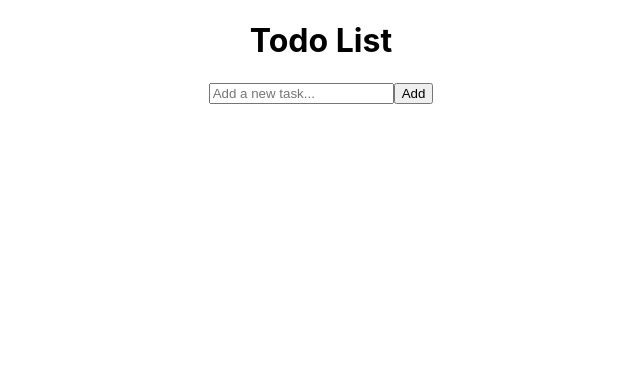
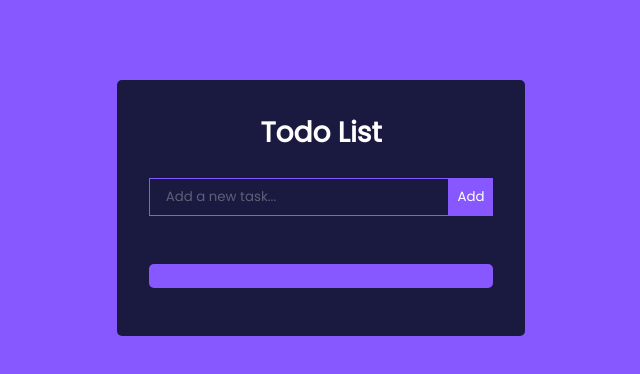
Before and after one commit to cstarr99/mern-todo-list, a React (Create React App) app in the folder client/: page / in a window 1280 px wide. Shown: the top 374 px of the page, without its empty margins (319-959 px from the left). Built offline with nearby package versions, Linux system fonts and the light colour scheme.

Commit message:
added some css styles

```diff
--- a/client/src/App.css
+++ b/client/src/App.css
@@ -1,38 +1,92 @@
+@import url("https://fonts.googleapis.com/css2?family=Poppins&display=swap");
+
+* {
+  font-family: "Poppins", sans-serif;
+  margin: 0;
+  padding: 0;
+  box-sizing: border-box;
+}
+
+body {
+  background: #8758ff;
+  display: flex;
+  justify-content: center;
+  align-items: center;
+}
+
 .App {
   text-align: center;
 }
 
-.App-logo {
-  height: 40vmin;
-  pointer-events: none;
+h1 {
+  color: #fff;
+  margin-bottom: 0.5rem;
+  font-size: 1.75rem;
 }
 
-@media (prefers-reduced-motion: no-preference) {
-  .App-logo {
-    animation: App-logo-spin infinite 20s linear;
-  }
+.TodoWrapper {
+  background: #1a1a40;
+  margin-top: 5rem;
+  padding: 2rem;
+  border-radius: 5px;
 }
 
-.App-header {
-  background-color: #282c34;
-  min-height: 100vh;
-  display: flex;
-  flex-direction: column;
-  align-items: center;
-  justify-content: center;
-  font-size: calc(10px + 2vmin);
-  color: white;
+.TodoForm {
+  width: 100%;
+  margin-bottom: 1rem;
 }
 
-.App-link {
-  color: #61dafb;
+.todo-input {
+  outline: none;
+  background: none;
+  border: 1px solid #8758ff;
+  padding: 0.5rem 1rem;
+  margin-top: 1rem;
+  margin-bottom: 2rem;
+  width: 300px;
+  color: #fff;
 }
 
-@keyframes App-logo-spin {
-  from {
-    transform: rotate(0deg);
-  }
-  to {
-    transform: rotate(360deg);
-  }
+.todo-input::placeholder {
+  color: #ffffff4d;
 }
+
+.todo-btn {
+  background: #8758ff;
+  color: #fff;
+  border: none;
+  padding: 0.55rem;
+  cursor: pointer;
+}
+
+.Todo {
+  display: flex;
+  justify-content: space-between;
+  align-items: center;
+  background: #8758ff;
+  color: #fff;
+  padding: 0.75rem 1rem;
+  border-radius: 5px;
+  margin-bottom: 1rem;
+}
+
+/*as far as i got*/
+.fa-trash {
+  margin-left: 0.75rem;
+}
+
+.incompleted {
+  color: #fff;
+  cursor: pointer;
+}
+
+.completed {
+  color: #c5aeff;
+  text-decoration: line-through;
+  cursor: pointer;
+}
+
+.edit-icon,
+.delete-icon {
+  cursor: pointer;
+}
--- a/client/src/App.js
+++ b/client/src/App.js
@@ -15,7 +15,7 @@
     setTodo([...todo, item]);
   }
   return (
-    <div>
+    <div className="TodoWrapper">
       <TodoForm addTodo={addTodo} Todo={todo} />
       <TodoItem />
     </div>
@@ -31,15 +31,16 @@
   }
 
   return (
-    <form onSubmit={handleValue}>
-      <h1>Todo List</h1>
+    <form onSubmit={handleValue} className="TodoForm">
+      <h1 className="h1">Todo List</h1>
       <input
         value={item}
         type="text"
         placeholder="Add a new task..."
         onChange={(e) => setItem(e.target.value)}
+        className="todo-input"
       />
-      <button>Add</button>
+      <button className="todo-btn">Add</button>
       {Todo.map((todoItem) => (
         <TodoItem Todo={todoItem} />
       ))}
@@ -49,7 +50,7 @@
 
 function TodoItem({ Todo }) {
   return (
-    <div>
+    <div className="Todo">
       <h3>{Todo}</h3>
     </div>
   );
```
